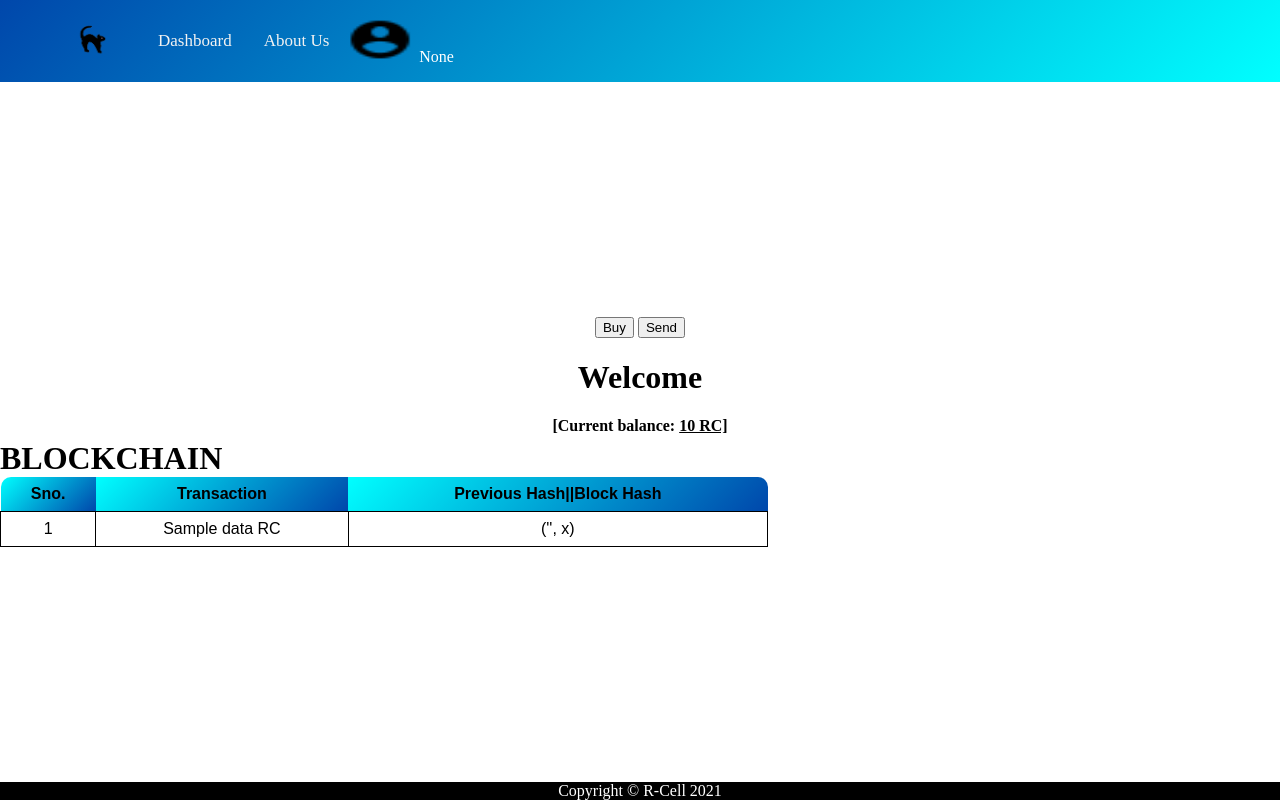
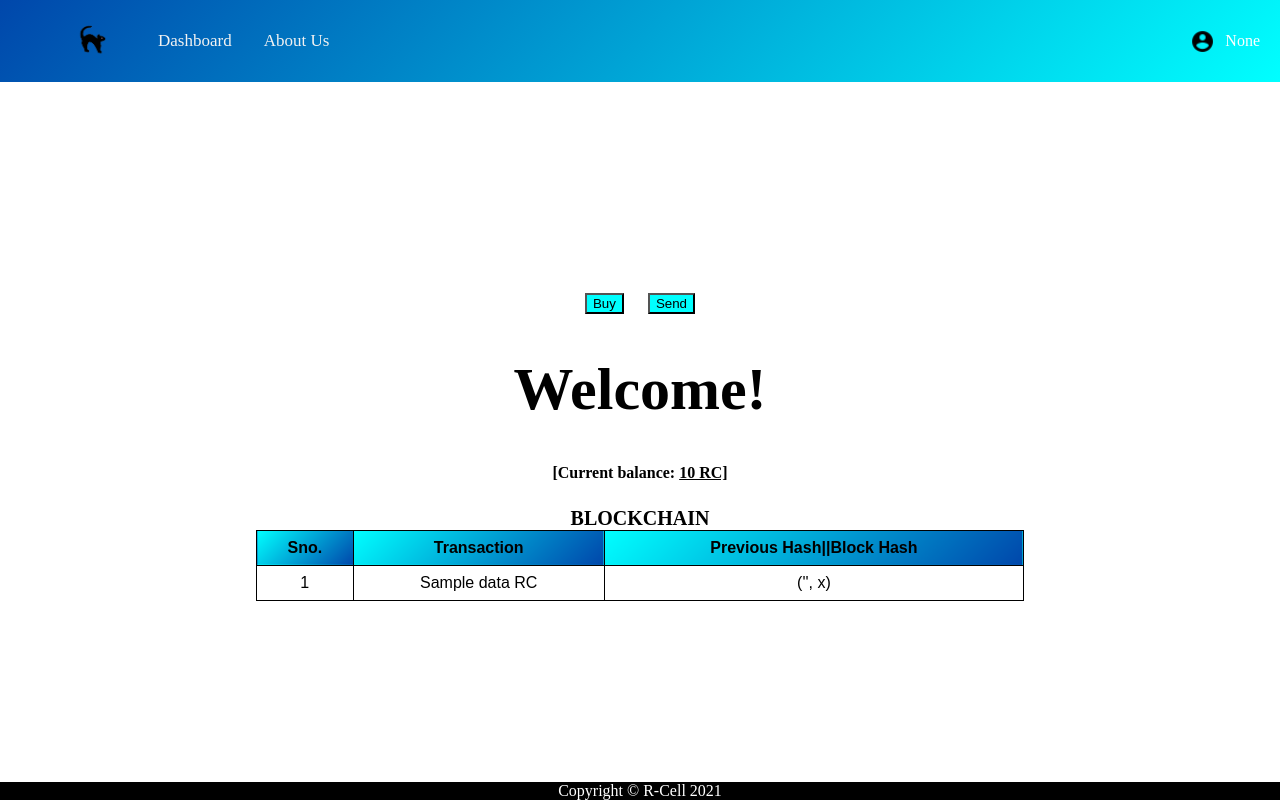
Before and after one commit to AsRaNi1/R-Cell, a Flask app: template templates/dashboard.html in a window 1280 px wide. Run offline with Flask 2, Linux system fonts and the light colour scheme; the template is opened without the code that fills it: most values are stand-ins (such as "Sample title", 1, 10 or a date in 2020); parts of the project's set-up code (start-up, migrations or seed data) failed here and were passed over; some libraries are stand-ins or nearby versions.

Commit message:
Add files via upload

```diff
--- a/templates/dashboard.html
+++ b/templates/dashboard.html
@@ -1,7 +1,7 @@
 {% extends 'layout.html' %}
 
 {% block body %}
-<h1 style="text-align: center;">Welcome</h1>
+<h1 style="text-align: center; font-size: 60px;">Welcome!</h1>
   <b style="text-align: right; font-size:medium; margin-bottom: 5px; display: inline-block;">[Current balance: <u>{{ balance }} RC]</u></b>
 
 {% include 'includes/_messages.html' %}
@@ -25,18 +25,18 @@ td {
 }
 
 tr:nth-child(even) {
-  background-color:gray;
+  background-color:rgb(219, 214, 214);
 }
 </style>
 <body style="text-align: center;">
-<b><div style="text-align: left; font-size: xx-large;">BLOCKCHAIN</div></b>
-    <div>
-      <table >
+<b><div style="text-align: center; font-size: xx-large; font-size: 20px; margin-top: 20px;">BLOCKCHAIN</div></b>
+    <div style="display: flex; justify-content: center;">
+      <table style="margin-bottom: 20px;">
         <thead>
           <tr>
-            <th style="border-radius: 10px 0px 0px 0px;">Sno.</th>
-            <th>Transaction</th>
-            <th style="border-radius: 0px 10px 0px 0px;">Previous Hash||Block Hash</th>
+            <th style=" border: 1px solid;">Sno.</th>
+            <th style=" border: 1px solid;">Transaction</th>
+            <th style=" border: 1px solid;">Previous Hash||Block Hash</th>
           </tr>
         </thead>
 
--- a/templates/layout.html
+++ b/templates/layout.html
@@ -12,15 +12,15 @@
 <body>
   <header>
     <nav class="topnav">
-      <ul>
-        <li><a href="/dashboard"><img src="/static/images/favicon2.png" alt=""></a></li>
+      <ul >
+        <li><a href="dashboard" id="logo"><img src="/static/images/favicon2.png" alt=""></a></li>
         <li><a href="dashboard">Dashboard</a></li>
         <li><a href="#about-us">About Us</a></li>
-        <li><img src="/static/images/profile.png" alt=""> {{session.get('name')}}
-          <div class="sub-menu">
+        <li style="display: flex; align-items: center; position: absolute; right: 20px;"><img src="/static/images/profile.png" alt="" style="height: 25px; width: 25px;"><span style="margin-left: 10px;"> {{session.get('name')}} </span>
+          <div class="sub-menu"  style="top: 30px;">
             <ul>
               <li><a href="">WALLET</a></li>
-              <li><a href="">LOGOUT</a></li>
+              <li><a href="index">LOGOUT</a></li>
             </ul>
           </div>
         </li>
@@ -31,8 +31,8 @@
   <main>
     <div>
 
-      <a href="buy"><input type="submit" value="Buy"></a>
-      <a href="transaction"><input type="submit" value="Send"></a>
+      <a href="buy" ><input type="submit" value="Buy" style="background-color: cyan; margin-top:50px; margin-right: 20px;"></a>
+      <a href="transaction"><input type="submit" value="Send" style="background-color: cyan; margin-top:50px;"></a>
 
       <div>
         {% block body %}
```
